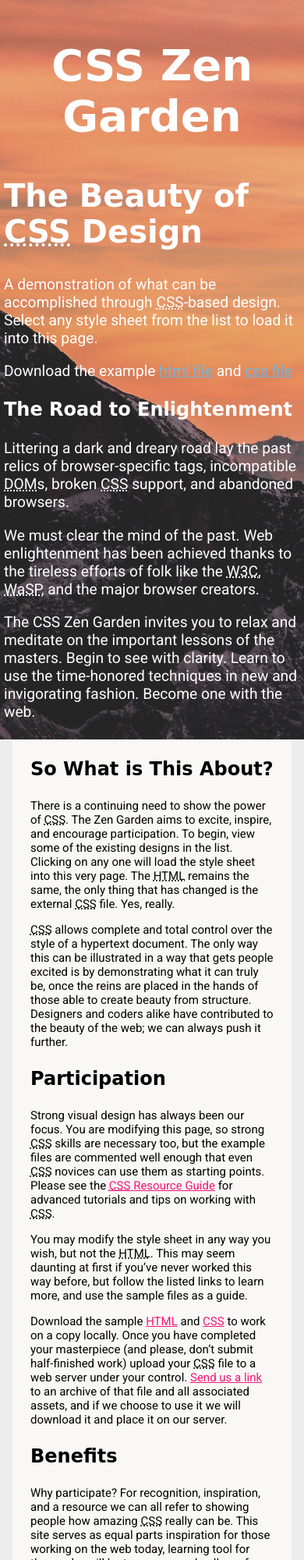
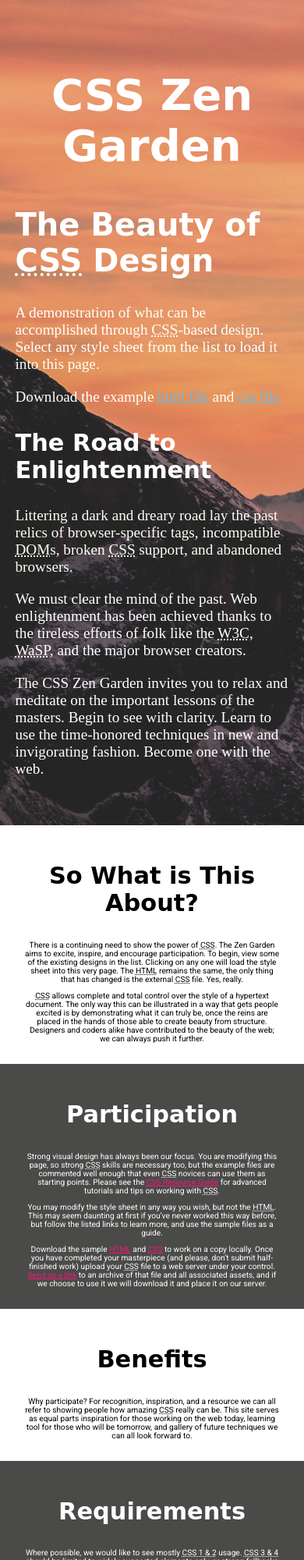
Before and after one commit to StefanSaladino/ifd-assignment-1, a plain HTML site: page index.html in a window 390 px wide. Shown: the top 2000 px of the page at 78% size. Drawn offline with Linux system fonts and the light colour scheme; a web font is replaced by a local one.

Commit message:
Update style.css

```diff
--- a/CSS/style.css
+++ b/CSS/style.css
@@ -1,24 +1,33 @@
+/*page will be sized by border box rules*/
+* {
+
+    box-sizing: border-box;
+
+    scrollbar-color: transparent transparent;
+
+}
+
+/*setting a margin for the page*/
 html {
 
-    margin: 0 4vw;
+    margin: 0;
 
     background-color: rgba(169, 169, 169, 0.2);
 
 }
 
-.page-wrapper {
-
-    padding: 0 2vw;
-
-}
-
+/*styling the introduction complete with background image*/
 .intro {
 
-    padding: 5px;
+    box-sizing: border-box;
+
+    padding: 5vh 5vw;
 
     position: relative;
 
-    margin: 0vh -6vw;
+    margin: 0;
+
+    max-width: 100%;
 
     height: auto;
 
@@ -35,13 +44,14 @@ html {
 
 }
 
+/*this is a descendant combinator*/
 .intro p {
 
     font-size: 1.2rem;
 
 }
 
-
+/*this is an id selector*/
 #fixed-img {
 
     background-color: rgba(169, 169, 169, 0);
@@ -50,7 +60,7 @@ html {
 
     opacity: .4;
 
-    bottom: 13.75vh;
+    bottom: 0;
 
     left: 0;
 
@@ -58,10 +68,11 @@ html {
 
     width: 4vw;
 
-    z-index: -1;
+    z-index: 1;
 
 }
 
+/*BG colour for the body*/
 #css-zen-garden {
 
     background-color: rgb(249, 248, 246);
@@ -70,7 +81,7 @@ html {
 
 }
 
-
+/*this is a type selector*/
 h1 {
 
     text-align: center;
@@ -83,6 +94,7 @@ h1 {
 
 }
 
+/*styling all h2's*/
 h2 {
 
     font-family: 'Tilt Prism', cursive;
@@ -96,19 +108,35 @@ h2 {
 h3 {
 
     font-family: 'Tilt Prism', cursive;
-    ;
 
-    font-size: 1.5rem;
+    font-size: 1.9rem;
 
 }
 
-p {
+h3 p {
 
     font-family: 'Roboto', sans-serif;
-    font-size: 1.25em;
+
 
 }
 
+/*this is a general sibling selector
+all p elements following a h3*/
+h3 ~ p {
+
+    font-weight: 502;
+
+}
+
+/*this is a direct sibling selector*/
+/*any p element following a h3*/
+.intro h3 + p {
+
+    color: rgb(250, 254, 241);
+
+  }
+
+/*text in the footer*/
 footer p {
 
     font-size: 1em;
@@ -117,29 +145,33 @@ footer p {
 
 }
 
+/*page is not made to be scrollable horizontally*/
 #section-2 {
-
-    width: 100%;
 
     display: flex;
 
     flex-direction: row;
 
+    width: auto;
+
+    overflow-x: hidden;
+
 }
 
+/*main text of the page*/
 .main-supporting {
 
-    width: 75%;
+    max-width: 70vw;
 
     font-size: .75rem;
 
-    margin-right: 1vw;
-
 }
 
+/*this is a class selector*/
+/*the aside is styled as a scrollable side bar window*/
 .sidebar {
 
-    width: 25%;
+    max-width: 22%;
 
     height: 100vh;
 
@@ -147,7 +179,7 @@ footer p {
 
     background-color: rgba(240, 255, 255, 0.5);
 
-    margin: 1vw 0 5vw 1vw;
+    margin: 1vw 0 0 4vw;
 
     font-family: 'Roboto', sans-serif;
 
@@ -161,26 +193,38 @@ footer p {
 
 }
 
+/*all text based classed of the main body*/
+.requirements,
+.benefits,
+.participation,
+.explanation {
 
+    padding: 2vh 2vw;
+
+    margin: 0 0 0 4vw;
+
+    font-size: .9rem;
+
+    font-family: 'Roboto', sans-serif;
+
+}
+
+/*styling the footer*/
 footer {
 
-    display: sticky;
+    width: 100vw;
 
     background-color: rgba(169, 169, 169, 1);
 
-    height: 12vh;
-
-    width: 100vw;
+    height: auto;
 
     text-align: center;
 
-    padding: 2vh 0 0 0;
+    bottom: 0;
 
-    position: sticky;
+    padding: 2vh 8vw;
 
-    bottom: 0px;
-
-    margin: 0 -6vw;
+    margin: 0 auto;
 
 }
 
@@ -190,13 +234,17 @@ footer div {
 
     color: white;
 
-    padding-left: 5px;
 
 }
 
+/*the following stylistic choices are all for links
+they follow the link, visited, hover, active order for best practice
+links are styled uniquely according to their place on the page
+*/
 .sidebar a {
 
-    color: rgb(241, 146, 87)
+    color: rgb(241, 146, 87);
+
 }
 
 .requirements a,
@@ -248,7 +296,7 @@ aside a:active,
 
 .page-wrapper footer a {
 
-    padding: 5px;
+    padding: 2px;
 
     display: inline-block;
 
@@ -264,12 +312,11 @@ aside a:active,
 
     width: 10vw;
 
-    margin: 0 1.5vw;
+    margin: 0vw;
 
-    font-weight: bold;
+    font-weight: bolder;
 
-    font-family: 'Kablammo', cursive;
-    ;
+    font-family: 'Tilt Prism', cursive;
 
 }
 
@@ -293,6 +340,8 @@ aside a:active,
 
     width: 25vw;
 
+    color: red;
+
 }
 
 .page-wrapper footer a:active {
@@ -301,13 +350,15 @@ aside a:active,
 
 }
 
-.intro a {
+/*this is an attribute selector*/
+.intro a[href*="examples"] {
 
     color: rgb(115, 182, 218);
 
 }
 
-.intro a:visited {
+/*this is a child combinator*/
+.intro p > a:visited {
 
     color: blueviolet;
 
@@ -337,14 +388,34 @@ aside a:active,
 
 }
 
+/*Even though it wasn't explicitly stated to do so in the assignment, I wanted to take a run at a mobile design
+The following will take effect at a screen width of 768 px or less*/
+
 @media(max-width:768px) {
 
-    .explanation,
-    .participation,
-    .benefits,
-    .requirements {
+    * {
 
-        margin: 0 4vw;
+        box-sizing: border-box;
+
+
+    }
+
+    html {
+
+        margin: 0;
+
+    }
+
+    .intro {
+
+
+        margin: 0;
+
+        width: 100vw;
+
+        font-size: .6rem;
+
+        overflow-x: hidden;
 
     }
 
@@ -355,17 +426,11 @@ aside a:active,
 
     }
 
-    .main-supporting {
-
-        width: 100%;
-
-    }
-
     #footer-responsive {
 
+        box-sizing: border-box;
+
         display: inline-block;
-
-        position: relative;
 
         background-color: rgba(169, 169, 169, 1);
 
@@ -374,6 +439,14 @@ aside a:active,
         padding: 3vh 0 3vh 0;
 
         width: 100vw;
+
+        margin: 0;
+    }
+
+    #footer-responsive a {
+
+        margin: 0 2vw;
+
     }
 
     #footer-responsive img {
@@ -383,27 +456,53 @@ aside a:active,
         width: 4.5vw;
     }
 
-    #fixed-img {
+    #section-2 {
 
-        top: 0;
+        max-width: 100vw;
 
-        left: 0;
+        display: block;
 
-        width: 10vw;
+        margin: 0;
 
     }
 
-    #section-2 {
+    .requirements,
+    .benefits,
+    .participation,
+    .explanation {
 
-        width: 100%;
+        padding: 2vh 8vw;
 
-        display: block;
+        margin: 0 0 0 0;
+
+        width: 100vw;
+
+        text-align: center;
+
+        font-size: .85em;
+
+
+    }
+
+    .explanation,
+    .benefits {
+
+        background-color: white;
+
+    }
+
+    .requirements,
+    .participation {
+
+        background-color: rgba(0, 0, 0, 0.7);
+
+        color: white;
 
     }
 
     .sidebar {
 
-        width: auto;
+        max-width: 100vw;
 
         height: auto;
 
@@ -413,7 +512,7 @@ aside a:active,
 
         border: none;
 
-        margin: 0 -6vw;
+        margin: 0;
 
         padding: 2px;
 
@@ -435,7 +534,7 @@ aside a:active,
 
     .wrapper ul {
 
-        margin: 2vh 2vw;
+        margin: 0;
 
     }
 
@@ -459,7 +558,4 @@ aside a:active,
         display: none;
 
     }
-
-
-
 }
```
